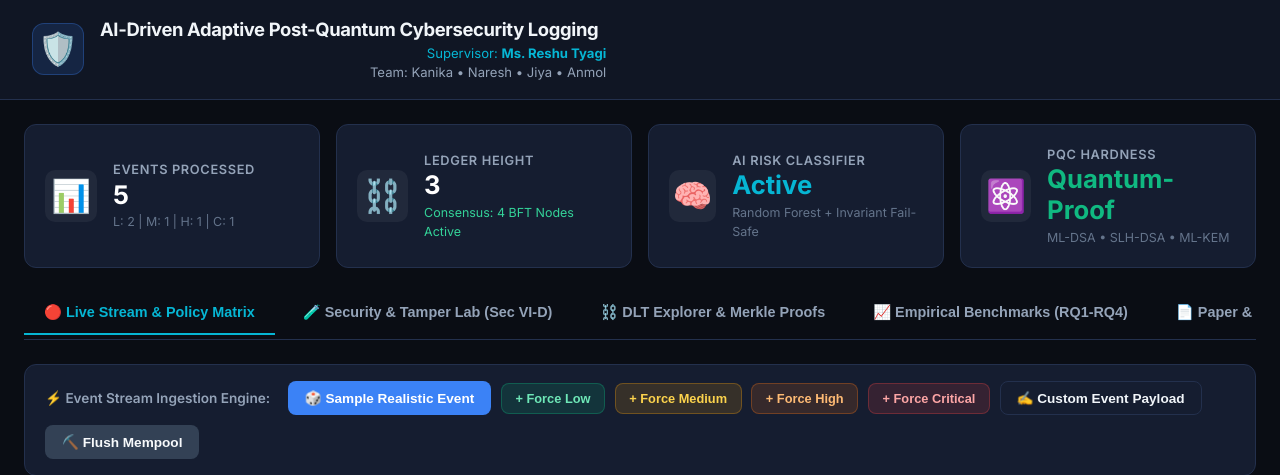
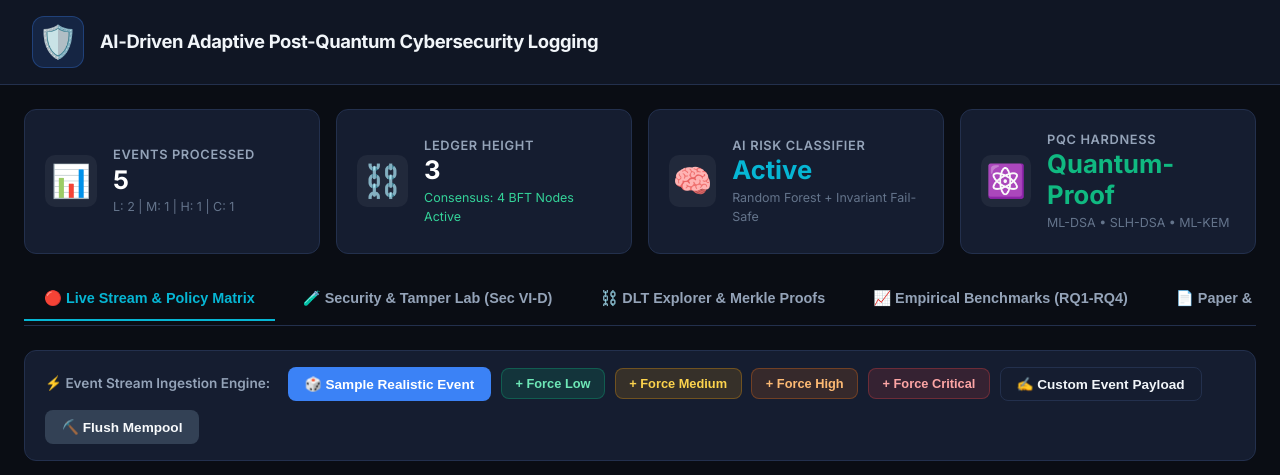
Before and after one commit to nareshsirohi/AI-Driven-Adaptive-Post-Quantum-Cybersecurity-Logging, a FastAPI app: page / in a window 1280 px wide. Shown: the top 475 px of the page. Run offline with FastAPI, Linux system fonts and the light colour scheme.

Commit message:
Update index.html

```diff
--- a/web/templates/index.html
+++ b/web/templates/index.html
@@ -21,12 +21,7 @@
           <h1>AI-Driven Adaptive Post-Quantum Cybersecurity Logging</h1>
 
     </div>
-    <div class="nav-meta">
-      <div class="authors-dropdown">
-        <span class="guide-tag">Supervisor: <strong>Ms. Reshu Tyagi</strong></span>
-        <span class="team-tag">Team: Kanika &bull; Naresh &bull; Jiya &bull; Anmol</span>
-      </div>
-    </div>
+
   </header>
 
   <main class="container">
```
